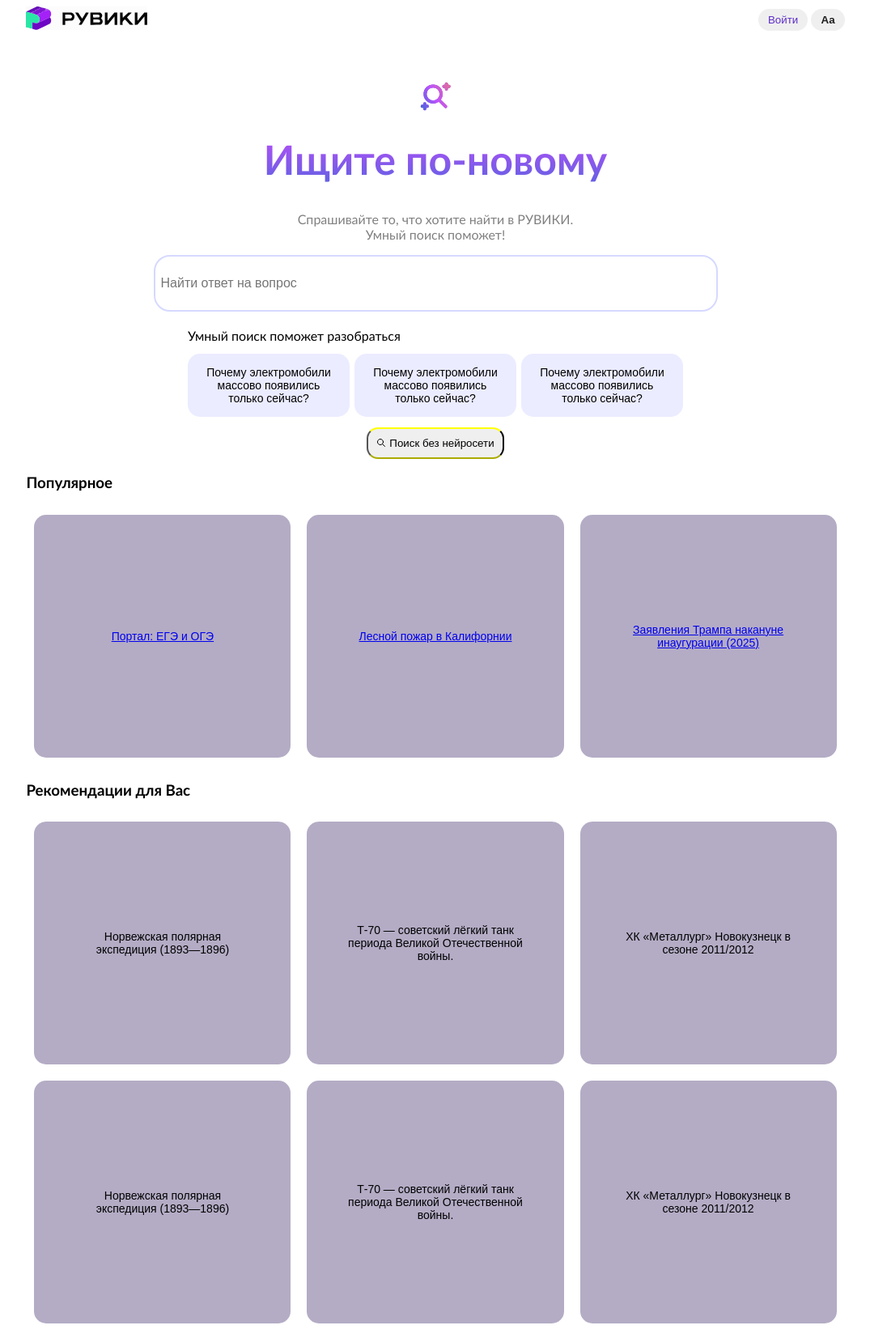
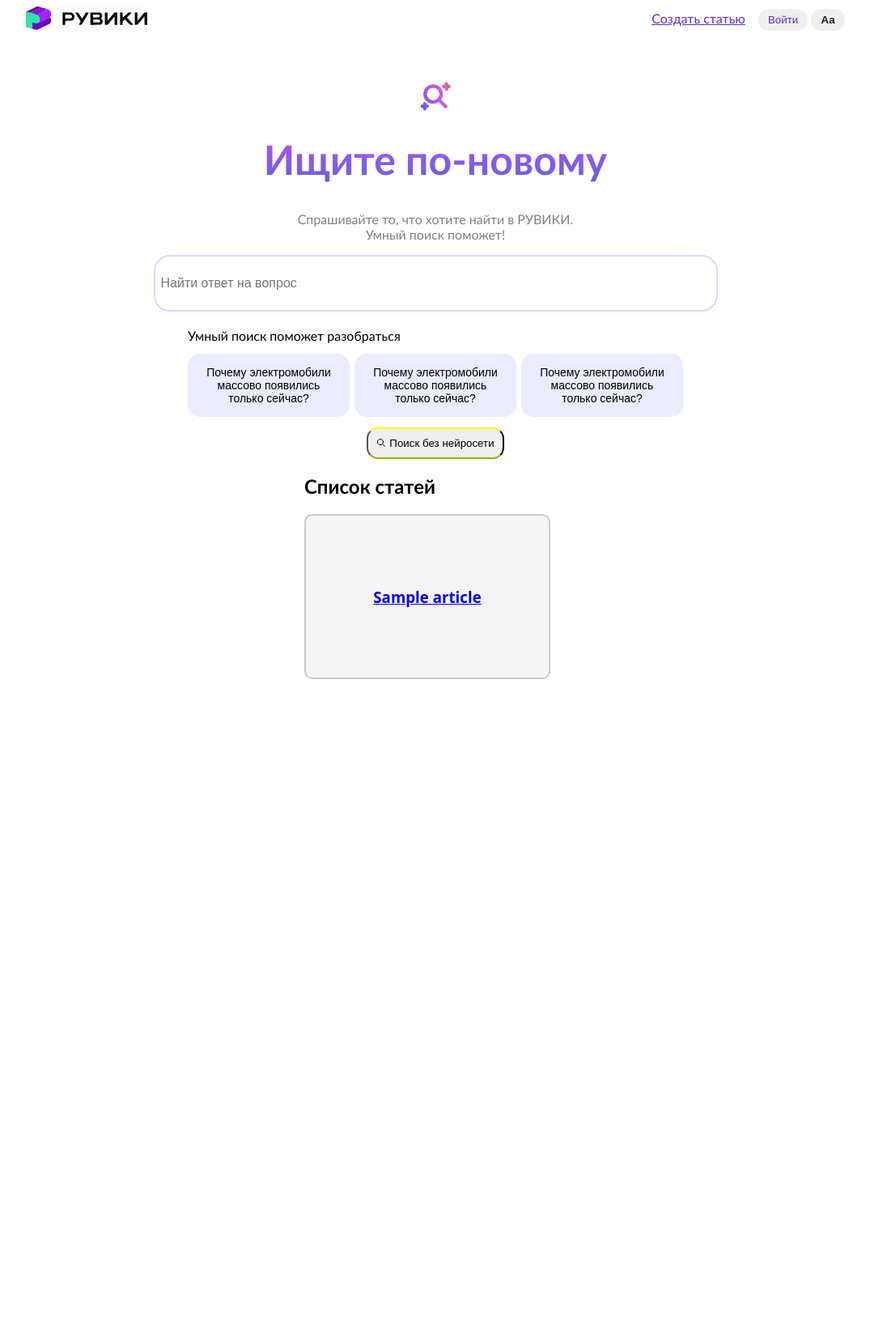
Before and after one commit to samedit66/pk1_web, a Flask app: page / in a window 1280 px wide. Shown: the whole page at 81% size, without its empty margins (102-1177 px from the left). After the commit the page ends 839 px from the top, so only its background shows below. Run offline with Flask 3, Linux system fonts and the light colour scheme; tables that the repository leaves empty hold one stand-in row (values such as "Sample post").

Commit message:
feat: добавили кнопки правки и удаления статьи
1. Доработали базу данных
2. Реализовали кнопку удалить статью с подтверждением на страничке article

```diff
--- a/server.py
+++ b/server.py
@@ -6,6 +6,7 @@ from flask import (
     url_for,
     flash,
     send_from_directory,
+    abort,
 )
 from article import Article
 import os
@@ -16,50 +17,21 @@ app = Flask(__name__)
 app.config['UPLOAD_FOLDER'] = 'uploads/'
 os.makedirs(app.config['UPLOAD_FOLDER'], exist_ok=True)
 
+Database.create_table()
+
 
 @app.route("/")
 @app.route("/index")
 def index():
-    return render_template("ruwiki.html")
+    articles = Database.get_all_articles()
 
+    groups = []
+    k = 3
+    for i in range(0, len(articles), k):
+        groups.append(articles[i:i+k])
 
-database = {
-    'sonic': {
-        'title_article':'Ёж Соник',
-        'text_article': '''Ёж Со́ник (яп. ソニック・ザ・ヘッジホッグ Соникку дза Хэдзихоггу, англ. Sonic the Hedgehog) — главный персонаж
-    серии видеоигр Sonic the Hedgehog от компании Sega, а также созданных на её основе комиксов, мультсериалов и полнометражных фильмов.
-    Соник — синий антропоморфный ёж, созданный художником Наото Осимой, программистом Юдзи Накой и дизайнером Хирокадзу Ясухарой. Во время
-    разработки было предложено множество образов главного героя будущей игры, но разработчики остановились на ёжике синего цвета. Своё имя Соник
-    получил за способность бегать на сверхзвуковых скоростях (англ. sonic — «звуковой; со скоростью звука»). Геймплей за Соника в большинстве игр серии
-    Sonic the Hedgehog заключается в быстром прохождении уровней и битвах с врагами, для атаки которых Соник сворачивается в шар во время прыжка. Немаловажную
-    роль для Соника играют золотые кольца, служащие ему в качестве защиты. Главным антагонистом героя является доктор Эггман, который хочет захватить мир и построить
-    свою империю «Эггманленд».После выхода одноимённой игры с его участием Соник быстро стал популярным во всём мире и положил начало крупной медиафраншизе. Персонаж
-    стал талисманом компании Sega, которым остаётся и сейчас, сменив Алекса Кидда, бывшего неофициальным маскотом компании до 1990 года. На ноябрь 2014 года было продано
-    свыше 150 миллионов экземпляров игр серии о Сонике[4]. Помимо компьютерных игр, ёж Соник является главным героем комиксов, книг, ряда мультсериалов и полнометражных аниме и фильмов.''' ,
-        'article_image_title':'Соник',
-        'article_image_path':'images/Sonic.png'
-    },
+    return render_template("ruwiki.html", groups=groups)
 
-    'Ехидна_Наклз':{
-        'title_article':'Ехидна Наклз',
-        'text_article': '''Ехидна Наклз[2] (яп. ナックルズ・ザ・エキドゥナ Наккурудзу дза Экидуна, англ. Knuckles the Echidna)
-    — персонаж видеоигр, телешоу и комиксов серии Sonic the Hedgehog. Его прозвища — «Knuckie», «Rad Red», «Red Storm»,
-    «Knux», и «Knucklehead». Создан Такаси Юдой. Первое появление — игра Sonic the Hedgehog 3. Наклз — красная
-    антропоморфная ехидна, чьи иглы похожи на причёску из многочисленных коротких дредов. Можно заметить некоторое
-    различие между игровым и неигровым спрайтами Наклза. В играх играбельный Наклз предстаёт в ярко-красном цвете с
-    зелёными носками, а неиграбельный — как красно-розовый с жёлтыми носками. По официальным данным Наклзу 16 лет.''' ,
-        'article_image_title':'Ехидна Наклз',
-        'article_image_path':'images/Nackles.png'
-    },
-
-    'Чёрный_американский_стриж':{
-        'title_article':'Чёрный американский стриж',
-        'text_article': '''Чёрный американский стриж[1] (лат. Cypseloides niger) — вид птиц семейства стрижиных. Самый крупный стриж к северу от Мексики и самый северный из американских стрижей. Обитает вдоль тихоокеанского побережья Северной Америки от Аляски до Мексики, встречается также на атлантическом побережье Мексики. В Центральной Америке птицы обитают на территории от Коста-Рики до Гватемалы и Гондураса, на многих островах Вест-Индии. Точные места зимовок чёрного американского стрижа неизвестны, миграция может составлять до 7 тысяч километров. У птиц крепкое тело и длинные широкие крылья, хвост с неглубоким, но хорошо заметным разрезом. Оперение чёрное, голова заметно светлее, в нижней части кончики перьев часто окрашены в белый цвет. Чёрные американские стрижи охотятся на летающих насекомых, при этом собираются в большие стаи и могут улетать за несколько километров от гнездовых колоний. Птицы летают настолько высоко, что их часто не видно с земли. Традиционно устраивают гнёзда в одних и тех же влажных и недоступных местах, часто на скалах высоко в горах, около водопадов. Основным материалом при строительстве гнезда является мох, а также небольшое количество веточек, сосновых иголок, папоротников или водорослей. Гнездо скрепляется грязью. В кладке обычно одно яйцо, инкубационный период составляет 22—32 дня. Птенцы появляются на свет голыми и беспомощными, через 45—52 дня вылетают из гнезда и больше в этом сезоне к нему не возвращаются.''' ,
-        'article_image_title':'Чёрный американский стриж',
-        'article_image_path':'images/falls.jpg'
-    },
-
-}
 
 @app.route("/article/<name>")
 def article(name):
@@ -76,6 +48,15 @@ def uploaded_photo(filename):
         app.config["UPLOAD_FOLDER"],
         filename
     )
+
+
+@app.route('/delete_article/<int:id>', methods=['POST'])
+def delete_article(id):
+    deleted = Database.delete_article_by_id(id)
+    if not deleted:
+        abort(404, f"Article with id '{id}' doesn't exist")
+
+    return redirect(url_for('index'))
 
 
 @app.route('/add_article', methods=['GET', 'POST'])
@@ -106,7 +87,7 @@ def add_article():
     article = Article(title, content, photo.filename)
     Database.save(article)
 
-    return redirect(url_for('show_articles'))
+    return redirect(url_for('index'))
 
 
 @app.route("/articles")
--- a/static/articles.css
+++ b/static/articles.css
@@ -20,3 +20,7 @@
     display: flex;
     justify-content: center;
 }
+
+.article_table_name {
+
+}
--- a/static/base.css
+++ b/static/base.css
@@ -30,7 +30,7 @@ hr{
     height: auto;
 }
 
-.header{
+.header {
     width: 100%;
     display: flex;
     flex-direction: column;
@@ -38,7 +38,7 @@ hr{
     align-items: center;
     border-bottom: 1px solid lightgrey;
     padding: 10px;
-
+    margin-bottom: 16px;
 }
 
 .button-login{
@@ -47,7 +47,6 @@ hr{
     border-radius: 15px;
     padding: 6px 12px;
     cursor: pointer;
-
 }
 
 .button-login:active{
--- a/static/styles.css
+++ b/static/styles.css
@@ -92,6 +92,14 @@ p{
     height: auto;
 }
 
+.button-create-article {
+    color: #5e2ec8;
+    border: none;
+    border-radius: 15px;
+    padding: 6px 12px;
+    cursor: pointer;
+}
+
 .button-login{
     color: #5e2ec8;
     border: none;
--- a/templates/articles.html
+++ b/templates/articles.html
@@ -19,6 +19,5 @@
         {% endfor %}
     </div>
     {% endfor %}
-
 </div>
 {% endblock %}
--- a/templates/ruwiki.html
+++ b/templates/ruwiki.html
@@ -6,16 +6,19 @@
         <title>РУВИКИ — новая российская интернет-энциклопедия</title>
         <link rel="shortcut icon" href="../static/images/ruwiki_head.jpg" />
         <link rel="stylesheet" href="../static/styles.css" >
+        <link rel="stylesheet" href="{{ url_for('static', filename='articles.css') }}">
     </head>
     <body>
         <div class="header">
             <div class="header_menu">
                 <a href="#"><img class="ruwiki-icon" src="../static/images/рувики_лого.svg" alt="Лого Рувики"></a>
 
-                <div class="header-buttons"><button class="button-login">Войти</button>
-                <button class="button-change-font">Аа</button></div>
+                <div class="header-buttons">
+                    <a class="button-create-article" href="{{ url_for('add_article') }}">Создать статью</a>
+                    <button class="button-login">Войти</button>
+                    <button class="button-change-font">Аа</button>
+                </div>
             </div>
-
 
             <div class="center_text">
                 <img src="../static/images/logo.svg" alt="Лого РУВИКИ" />
@@ -56,45 +59,23 @@
             </div>
         </div>
 
-        <div class='body'>
-            <div><h3>Популярное</h3></div>
-            <div class="news">
-                <button class="news_background" >
-                    <a href="https://portals.ruwiki.ru/oge-ege" >Портал: ЕГЭ и ОГЭ</a>
-                </button>
-                <button class="news_background">
-                    <a href="https://ru.ruwiki.ru/wiki/%D0%9B%D0%B5%D1%81%D0%BD%D0%BE%D0%B9_%D0%BF%D0%BE%D0%B6%D0%B0%D1%80_%D0%B2_%D0%9A%D0%B0%D0%BB%D0%B8%D1%84%D0%BE%D1%80%D0%BD%D0%B8%D0%B8_(%D1%8F%D0%BD%D0%B2%D0%B0%D1%80%D1%8C_2025_%D0%B3%D0%BE%D0%B4%D0%B0)" >Лесной пожар в Калифорнии</a>
-                </button>
-                <button class="news_background">
-                    <a href="https://ru.ruwiki.ru/wiki/%D0%97%D0%B0%D1%8F%D0%B2%D0%BB%D0%B5%D0%BD%D0%B8%D1%8F_%D0%A2%D1%80%D0%B0%D0%BC%D0%BF%D0%B0_%D0%BD%D0%B0%D0%BA%D0%B0%D0%BD%D1%83%D0%BD%D0%B5_%D0%B8%D0%BD%D0%B0%D1%83%D0%B3%D1%83%D1%80%D0%B0%D1%86%D0%B8%D0%B8_(2025)" >Заявления Трампа накануне инаугурации (2025)</a>
-                </button>
-            </div>
-
-
-            <div><h3>Рекомендации для Вас</h3></div>
-            <div class="news">
-                <button class="news_background" >
-                    Норвежская полярная экспедиция (1893—1896)
-                </button>
-                <button class="news_background">
-                    Т-70 — советский лёгкий танк периода Великой Отечественной войны.
-                </button>
-                <button class="news_background">
-                    ХК «Металлург» Новокузнецк в сезоне 2011/2012
-                </button>
-            </div>
-            <div class="news">
-                <button class="news_background" >
-                    Норвежская полярная экспедиция (1893—1896)
-                </button>
-                <button class="news_background">
-                    Т-70 — советский лёгкий танк периода Великой Отечественной войны.
-                </button>
-                <button class="news_background">
-                    ХК «Металлург» Новокузнецк в сезоне 2011/2012
-                </button>
+        <div class="articles_section">
+            <h2 class="article_table_name">Список статей</h2>
+            <div class="article_table">
+                {% for group in groups %}
+                <div class="article_table_row">
+                    {% for article in group %}
+                    <div class="article_card">
+                        <a href="{{ url_for('article', name=article.title) }}">
+                            <h3>{{ article.title }}</h3>
+                        </a>
+                    </div>
+                    {% endfor %}
+                </div>
+                {% endfor %}
             </div>
         </div>
+
     </body>
 
 </html>
```
Also changed, not shown: database.py (+56 -10 lines), static/article.css (+27 -1 lines), templates/article.html (+16 -0 lines), database.db (added), uploads/Mother_and_baby_sperm_whale.jpg (added), uploads/Untitled 1.png (added).
